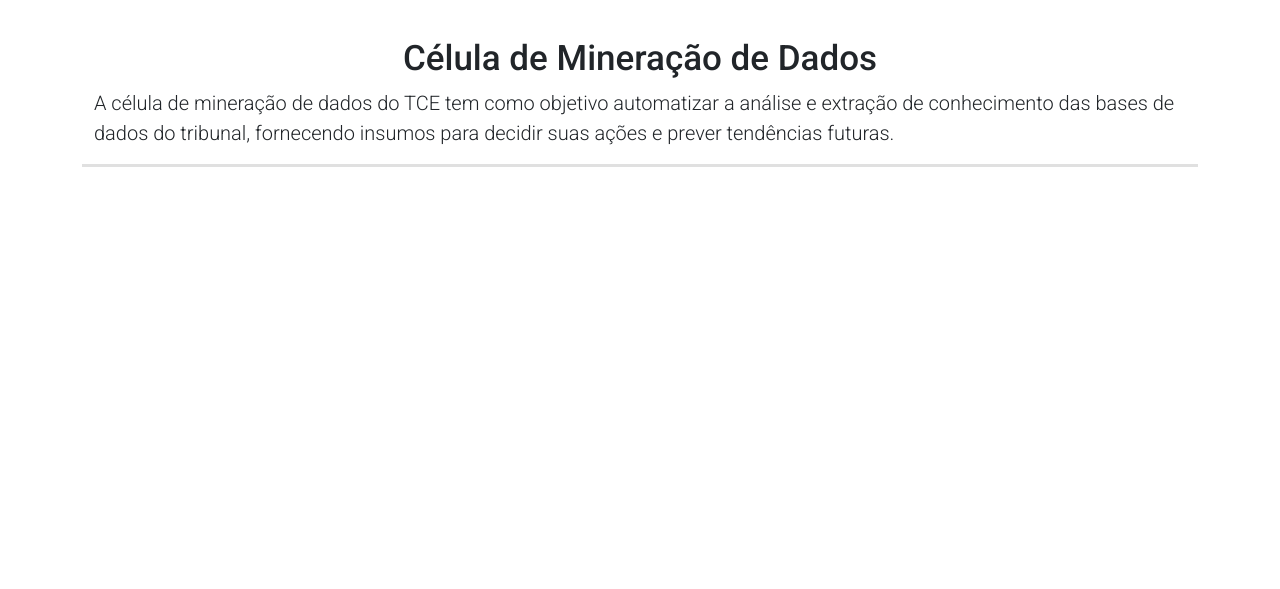
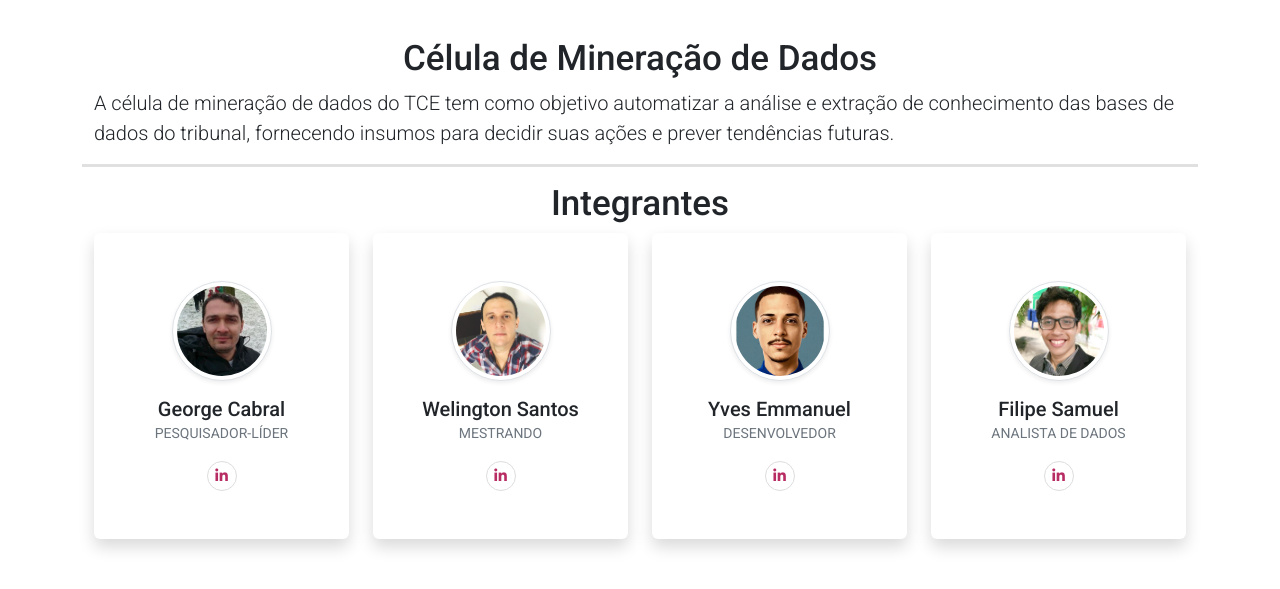
Before and after one commit to yvesemmanuel/data-mining-app, a Flask app: page / in a window 1280 px wide. Shown: the part 62-651 px from the top of the page. Run offline with Flask 2, Linux system fonts and the light colour scheme; parts of the project's set-up code (start-up, migrations or seed data) failed here and were passed over; some libraries are stand-ins or nearby versions; some web fonts are replaced.

Commit message:
home updates

```diff
--- a/templates/home.html
+++ b/templates/home.html
@@ -9,7 +9,7 @@
 </div>
 
 <hr>
-<!--
+
 <div class="container">
     <h1 class="title">Integrantes</h1>
 
@@ -42,7 +42,7 @@
 
         <div class="col-xl-3 col-sm-6 mb-5">
             <div class="bg-white rounded shadow py-5 px-4"><img src="{{ url_for("static",
-                    filename="assets/yves-emmanuel.jpg" ) }}" alt="imagem Yves Emmanuel" width="100"
+                    filename="assets/yves-emmanuel.png" ) }}" alt="imagem Yves Emmanuel" width="100"
                     class="img-fluid rounded-circle mb-3 img-thumbnail shadow-sm">
                 <h5 class="mb-0">Yves Emmanuel</h5><span class="small text-uppercase text-muted">desenvolvedor</span>
                 <ul class="social mb-0 list-inline mt-3">
@@ -66,6 +66,6 @@
         </div>
 
     </div>
-</div> -->
+</div>
 
 {% endblock %}
```
Also changed, not shown: static/assets/yves-emmanuel.jpg (deleted), static/assets/yves-emmanuel.png (added).
